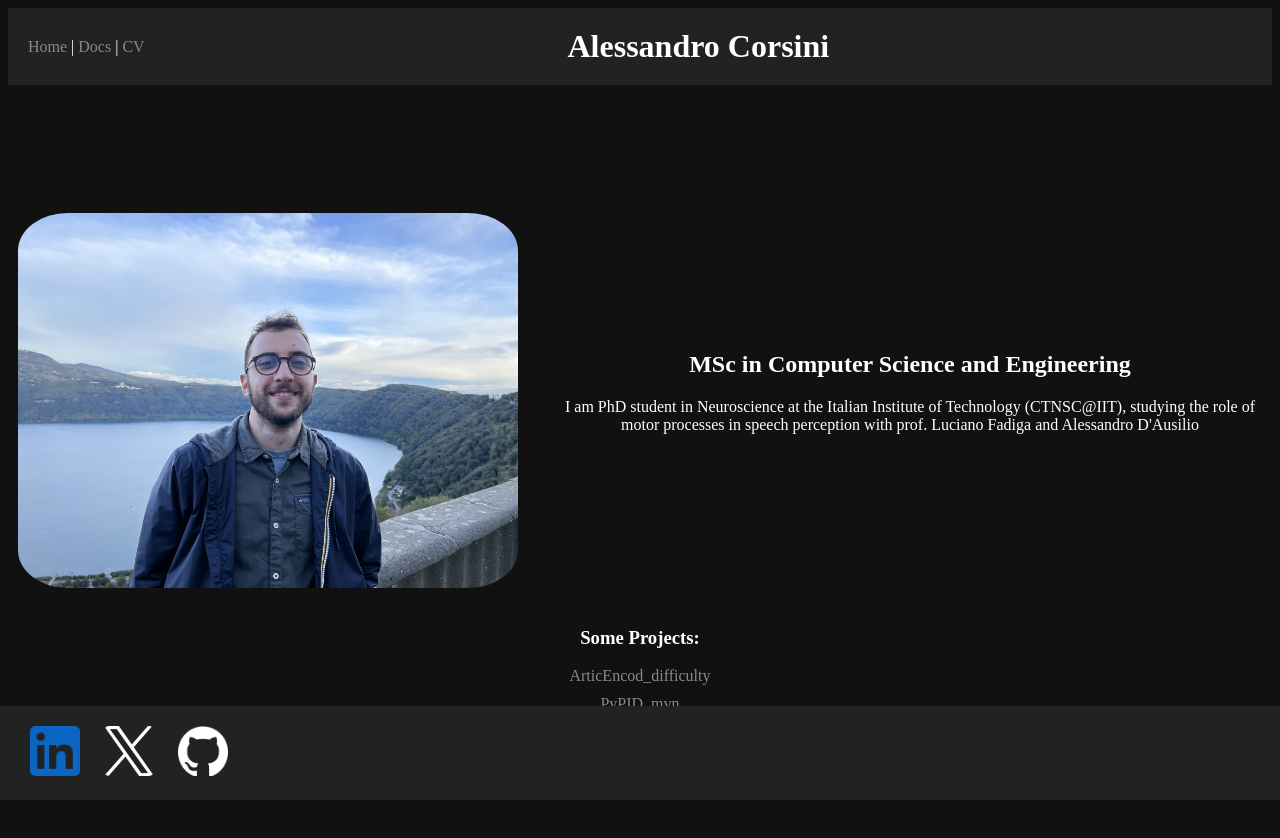
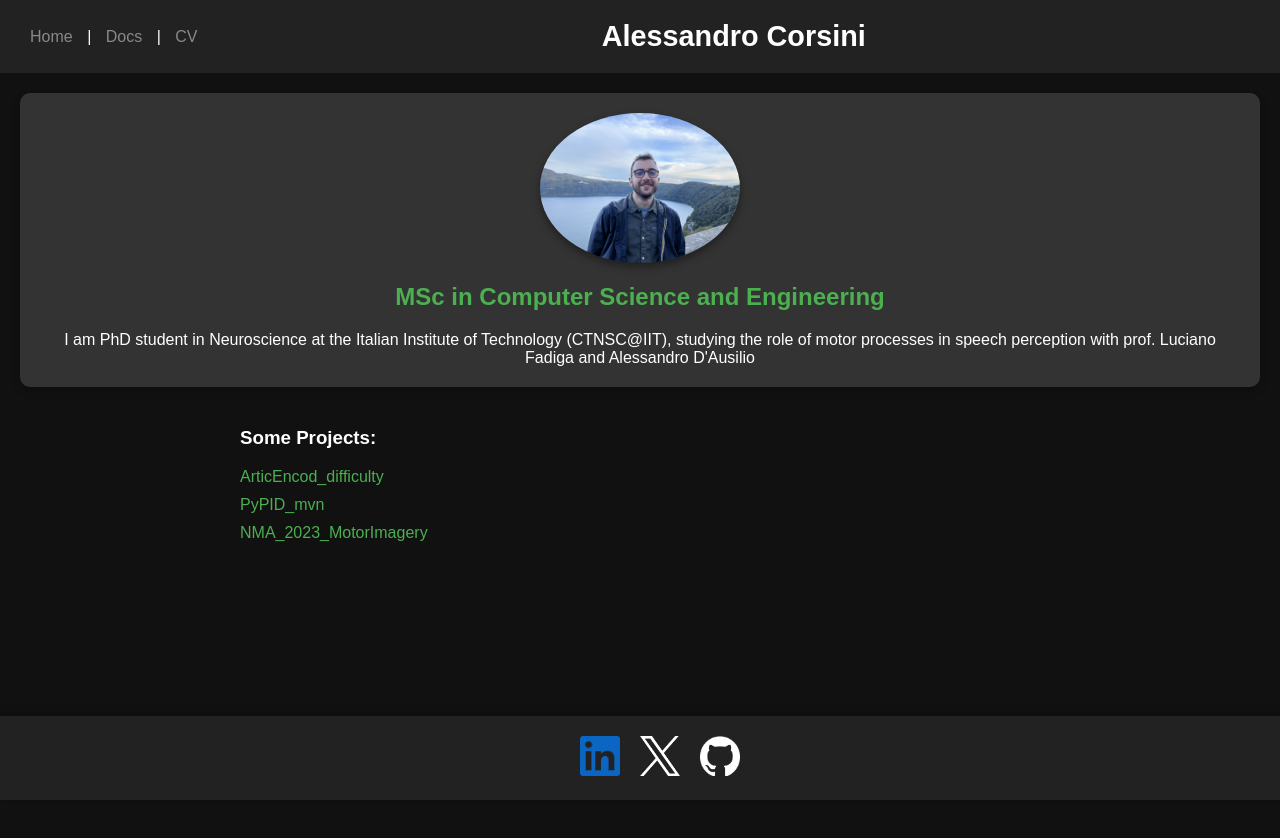
Before and after one commit to AlessandroCorsini/AlessandroCorsini.github.io, a plain HTML site: page index.html in a window 1280 px wide. After the commit the page ends 800 px from the top, so only its background shows below. Drawn offline with Linux system fonts and the light colour scheme.

Commit message:
Update style.css

```diff
--- a/style.css
+++ b/style.css
@@ -1,107 +1,86 @@
-main {
-    display: flex;
-    flex-direction: column;
-    align-items: center;
-    justify-content: center;
-    height: 100vh;
-    text-align: center;
+/* Global Styles */
+body {
+    background-color: #111;
+    color: #ffffff;
+    font-family: 'Arial', sans-serif;
+    margin: 0;
+    padding: 0;
 }
 
 /* Header */
 header {
-    background-color: #111;
+    background-color: #222;
     padding: 20px;
-    text-align: left; /* Align the text to the left */
-    color: #fff; /* Changed the text color to white */
     display: flex;
-    justify-content: flex-start; /* Align items to the left */
-    align-items: center; /* Center vertically */
+    justify-content: space-between;
+    align-items: center;
+    flex-wrap: wrap;
 }
 
-/* Button with Links */
-header a.button {
-    display: inline-block;
-    padding: 10px 20px;
-    background-color: #4CAF50;
-    color: #fff;
+header nav a {
+    color: #898989;
     text-decoration: none;
-    border-radius: 5px;
-    font-weight: bold;
-    margin-right: 10px; /* Add margin to create space between buttons */
+    margin: 0 10px;
 }
 
-header h1 {
-    text-align: right;
+header nav a:hover {
+    color: #4CAF50;
 }
 
-/* Footer */
-footer {
-    background-color: #111;
-    padding: 20px;
-    text-align: left; /* Adjusted the text alignment to left */
-    color: #fff; /* Changed the text color to white */
-    display: flex;
-    justify-content: left; /* Center horizontally */
-    align-items: left; /* Center vertically */
+.header-title {
+    margin: 0;
+    font-size: 1.8em;
+    text-align: center;
+    flex-grow: 1;
 }
 
-/* Centered Image */
-img {
-    display: inline-block; /* Changed the display to inline-block */
-    margin: 0 10px; /* Added margin to create space between logos */
-    border-radius: 10%;
+.header-title {
+    color: #ffffff;
 }
 
-/* Global Styles */
-body {
-    background-color: #111;
+/* Profile Section */
+.container {
+    display: flex;
+    flex-direction: column;
+    align-items: center;
+    margin: 20px;
+    background-color: #333;
+    padding: 20px;
+    border-radius: 10px;
+    box-shadow: 0 4px 8px rgba(0, 0, 0, 0.2);
 }
 
-footer img {
-    width: 50px;
-    height: 50px;
+.profile-image {
+    width: auto; /* Let the width adjust automatically */
+    height: auto; /* Let the height adjust automatically */
+    max-width: 100%; /* Ensure it doesn't exceed the container width */
+    max-height: 150px; /* Set a maximum height for consistency */
+    border-radius: 50%; /* Keep the rounded effect */
+    box-shadow: 0 4px 8px rgba(0, 0, 0, 0.4); /* Shadow effect for modern touch */
+    margin-bottom: 20px;
 }
 
-h2, h3, p{
-    color: #fff; /* Changed the text color to white */
-}
-
-.container {
-    display: flex;
-    align-items: center;
-}
 
 .description {
-    flex: 1;
-    margin-left: 20px;
+    text-align: center;
 }
 
 .description h2 {
     margin-top: 0;
+    color: #4CAF50;
 }
 
-.profile-image {
-    width: 500px; /* Adjust the size as needed */
-    height: auto;
+.description p {
+    margin-bottom: 0;
 }
 
-header {
-    background-color: #222; /* Light gray */
-}
-
-footer {
-    background-color: #222; /* Slightly darker gray */
-    position: fixed;
-    bottom: 0;
-    left: 0;
-    width: 100%;
-    padding: 20px;
-    color: #ffffff;
-}
-
-/* Added styling for the projects section */
+/* Projects Section */
 .projects {
-    margin-top: 20px;
+    margin-top: 40px;
+    width: 80%;
+    max-width: 800px;
+    margin-left: auto;
+    margin-right: auto;
 }
 
 .projects ul {
@@ -114,29 +93,91 @@ footer {
 }
 
 .projects li a {
-    color: #898989;
+    color: #4CAF50;
     text-decoration: none;
+    transition: color 0.3s;
 }
 
 .projects li a:hover {
     color: #ffffff;
+    text-decoration: underline;
 }
 
-/* Updated styling for the header links */
-header a {
-    color: #898989;
-    text-decoration: none;
+/* Publications Section */
+.publications {
+    margin-top: 40px;
+    width: 80%;
+    max-width: 800px;
+    margin-left: auto;
+    margin-right: auto;
 }
 
-header a:hover {
-    color: #ffffff;
+.publications ul {
+    list-style-type: none;
+    padding: 0;
 }
 
-.header-title {
+.publications li {
+    margin-bottom: 10px;
+}
+
+.publications li a {
+    color: #4CAF50;
+    text-decoration: none;
+    transition: color 0.3s;
+}
+
+.publications li a:hover {
+    color: #ffffff;
+    text-decoration: underline;
+}
+
+/* Footer */
+footer {
+    background-color: #222;
+    padding: 20px;
     text-align: center;
+    position: fixed;
+    bottom: 0;
+    left: 0;
+    width: 100%;
+    box-shadow: 0 -4px 8px rgba(0, 0, 0, 0.2);
+}
+
+footer .social-links {
+    display: flex;
     justify-content: center;
-    margin-left: auto;
-    margin-right: auto;
-    margin-top: 0;
-    margin-bottom: 0;
+    align-items: center;
 }
+
+footer .social-links a {
+    margin: 0 10px;
+}
+
+footer img {
+    width: 40px;
+    height: 40px;
+    transition: transform 0.3s, opacity 0.3s;
+}
+
+footer img:hover {
+    transform: scale(1.2);
+    opacity: 0.8;
+}
+
+/* Responsive Design */
+@media (max-width: 768px) {
+    .container {
+        flex-direction: column;
+        text-align: center;
+    }
+
+    .projects ul {
+        padding-left: 20px;
+        text-align: left;
+    }
+
+    footer {
+        position: relative;
+    }
+}
```
